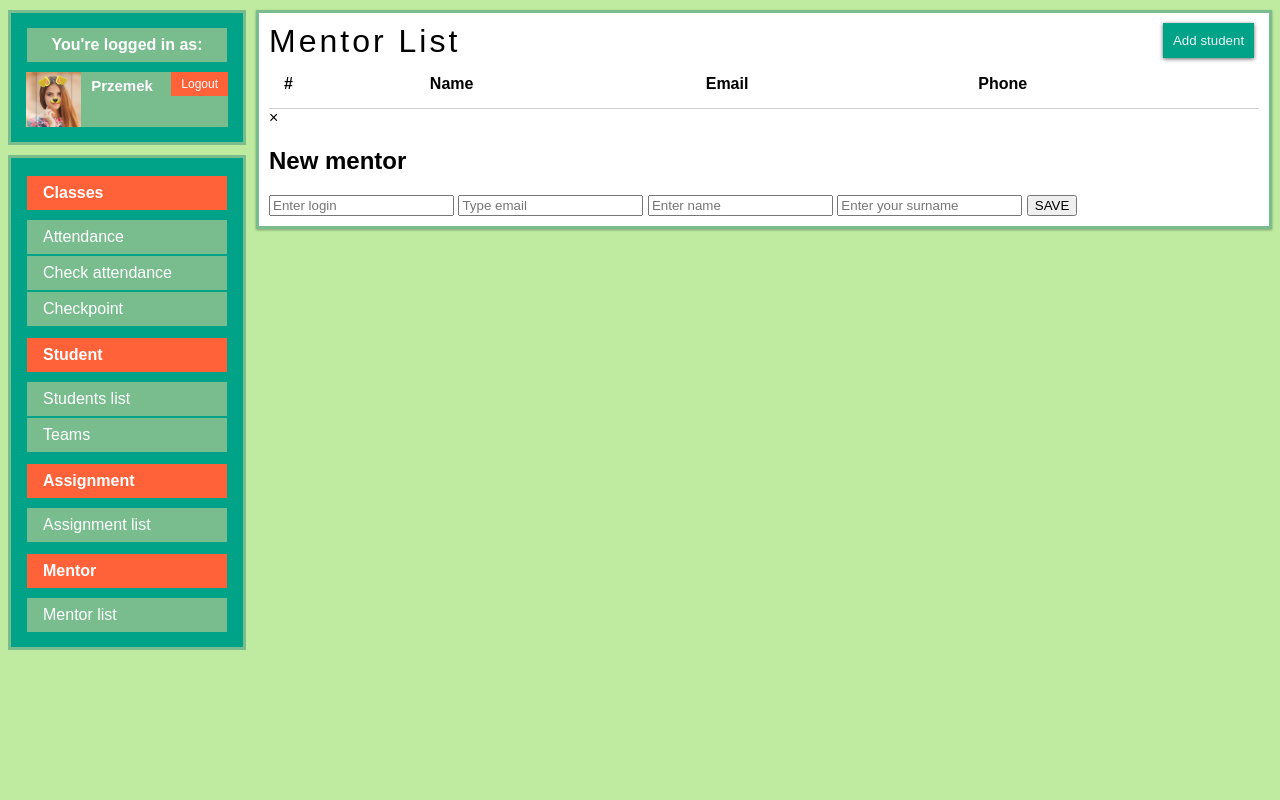
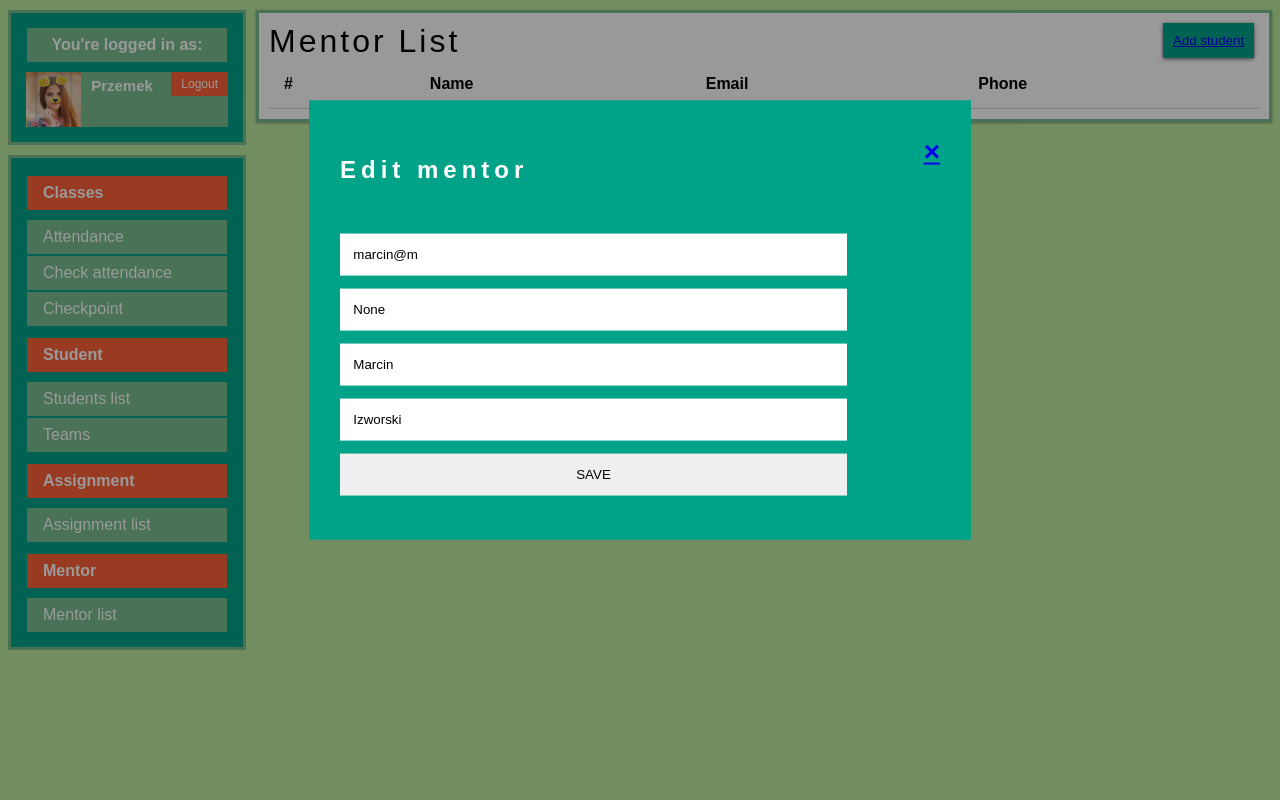
Before and after one commit to bexpe/python_ccms, a Flask app: page /edit/1 in a window 1280 px wide. Run offline with Flask 2, Linux system fonts and the light colour scheme; data comes from the database, SQL or seed files in the repository; lists and menus that the app fills with data are empty; some web fonts are replaced.

Commit message:
display mentor modals

```diff
--- a/main.py
+++ b/main.py
@@ -43,16 +43,16 @@ def mentor_list():
     return render_template('mentor_list.html', mentors=Mentor.get_list_of_mentors())
 
 @app.route('/edit/<int:user_id>')
-def edit(user_id):
-    return render_template('edit.html')
+def edit_mentor(user_id):
+    return render_template('edit.html', person=Mentor.get_mentor_by_id(user_id))
 
-@app.route('/add/<int:user_id>')
-def add(user_id):
-    return render_template('edit.html')
+@app.route('/add.html')
+def add_mentor():
+    return render_template('add.html')
 
 @app.route('/details/<int:user_id>')
-def details(user_id):
-    return render_template('edit.html', Mentor.get_mentor_by_id(user_id))
+def details_mentor(user_id):
+    return render_template('details.html', person=Mentor.get_mentor_by_id(user_id))
 
 if __name__ == "__main__":
     check_run_args()
--- a/static/forms.css
+++ b/static/forms.css
@@ -58,7 +58,7 @@
 
 /* The Modal (background) */
 .modal {
-    display: none; /* Hidden by default */
+    /*display: none; !* Hidden by default *!*/
     position: fixed; /* Stay in place */
     z-index: 1; /* Sit on top */
     left: 0;
--- a/templates/edit.html
+++ b/templates/edit.html
@@ -1,19 +1,24 @@
 {% extends "mentor_list.html" %}
 {% block edit %}
-<!-- The Modal -->
-<div id="add_mentor_Modal" class="modal">
-
+<div id="edit_Modal" class="modal">
   <!-- Modal content -->
   <div class="modal-content">
       <form class="newStudent">
-        <span class="close_add_mentor">&times;</span>
-        <h1>New mentor</h1>
-        <input type="text" id="input-login_add_mentor" placeholder="Enter login " onchange="validateContactData(this)">
-        <input type="email" id="input-email_add_mentor" placeholder="Type email " onchange="validateContactData(this)">
-        <input type="text" id="input-firstName_add_mentor" placeholder="Enter name " onchange="validateContactData(this)">
-        <input type="text" id="input-surname_add_mentor" placeholder="Enter your surname " onchange="validateContactData(this)">
-        <input type="submit" value="SAVE" id="input-save_add_mentor" onclick="sendMessage()">
-
+        <span class="close_edit"><a href="{{ url_for('mentor_list') }} ">&times;</a></span>
+        <h1>Edit mentor</h1>
+        <input type="text" id="input-login_edit" placeholder="Enter login " onchange="validateContactData(this)"
+               {% if person.login %}
+               value="{{ person.login }}"
+               {% endif %}
+        >
+        <input type="email" id="input-email_edit" placeholder="Type email " onchange="validateContactData(this)"
+               {% if person.name !="None" %}
+               value="{{ person.email }}"
+               {% endif %}
+        >
+        <input type="text" id="input-firstName_edit" placeholder="Enter name " onchange="validateContactData(this)" value="{{ person.name }}">
+        <input type="text" id="input-surname_edit" placeholder="Enter your surname " onchange="validateContactData(this)" value="{{ person.surname }}">
+        <input type="submit" value="SAVE" id="input-save_edit" onclick="sendMessage()">
       </form>
   </div>
 </div>
--- a/templates/layout.html
+++ b/templates/layout.html
@@ -5,6 +5,7 @@
     <meta name="description" content="Codecool CCMS by STEFAN team">
     <title>Codecool CCMS</title>
     <link rel="stylesheet" type="text/css" href="../static/style.css">
+    <link rel="stylesheet" type="text/css" href="../static/forms.css">
     <link href="https://fonts.googleapis.com/css?family=Metrophobic" rel="stylesheet">
 </head>
 <body>
--- a/templates/mentor_list.html
+++ b/templates/mentor_list.html
@@ -4,7 +4,7 @@
 
             <table>
                 <caption>Mentor List
-                    <button type="button" class="buttons" name="add_student" onclick="buttonclick(this.name)">Add student</button>
+                    <button type="button" class="buttons" name="add_student" onclick="buttonclick(this.name)"> <a href="{{ url_for('add_mentor') }}">Add student</a></button>
                 </caption>
                 <thead>
                 <tr>
@@ -26,9 +26,8 @@
                     <td>{{ person.phone }}</td>
                     <td>
                         <span class="buttons">
-                            <button type="button" name="details"><a href="{{ url_for('details', user_id=person.user_id) }}">Details</a></button>
-                            <button type="button" name="edit" onclick="buttonclick(this.name)"><a href="{{ url_for('edit', user_id=person.user_id) }}">Edit</a></button>
-                            <button type="button" name="add_to_team" onclick="buttonclick(this.name)"><a href="{{ url_for('add', user_id=person.user_id) }}">Add to team</a></button>
+                            <button type="button" name="details"><a href="{{ url_for('details_mentor', user_id=person.user_id) }}">Details</a></button>
+                            <button type="button" name="edit" onclick="buttonclick(this.name)"><a href="{{ url_for('edit_mentor', user_id=person.user_id) }}">Edit</a></button>
                         </span>
                     </td>
 
@@ -39,52 +38,7 @@
             </table>
             {% block edit %}{% endblock %}
 
-            <!--<div id="details_Modal" class="modal">-->
 
-              <!--&lt;!&ndash; Modal content &ndash;&gt;-->
-              <!--<div class="modal-content">-->
-                  <!--<div class="main_container" id="details">-->
-                    <!--<span class="close_details">&times;</span>-->
-                    <!--<h1>Mentor's details</h1>-->
-                    <!--<table>-->
-                    <!--<caption>-->
-                        <!--Jon Doe-->
-                    <!--<span class="buttons">-->
-                        <!--<button type="button" onclick="confirmAlert()"> Remove mentor </button>-->
-                    <!--</span>-->
-                    <!--</caption>-->
-                    <!--<tr>-->
-                        <!--<td>Email:</td>-->
-                        <!--<td>Jon@doe.com</td>-->
-                    <!--</tr>-->
-                    <!--<tr>-->
-                        <!--<td>Adress:</td>-->
-                        <!--<td>Somewhere Str 21/12 Kraków</td>-->
-                    <!--</tr>-->
-                    <!--<tr>-->
-                        <!--<td>Phone number:</td>-->
-                        <!--<td>48-123-456-789  </td>-->
-                    <!--</tr>-->
-
-                    <!--</table>-->
-                   <!--</div>-->
-              <!--</div>-->
-            <!--</div>-->
-
-            <!--<div id="edit_Modal" class="modal">-->
-              <!--&lt;!&ndash; Modal content &ndash;&gt;-->
-              <!--<div class="modal-content">-->
-                  <!--<form class="newStudent">-->
-                    <!--<span class="close_edit">&times;</span>-->
-                    <!--<h1>Edit mentor</h1>-->
-                    <!--<input type="text" id="input-login_edit" placeholder="Enter login " onchange="validateContactData(this)" value="mar.izw">-->
-                    <!--<input type="email" id="input-email_edit" placeholder="Type email " onchange="validateContactData(this)" value="marcin.izworski@codecool.com">-->
-                    <!--<input type="text" id="input-firstName_edit" placeholder="Enter name " onchange="validateContactData(this)" value="Marcin">-->
-                    <!--<input type="text" id="input-surname_edit" placeholder="Enter your surname " onchange="validateContactData(this)" value="Izworski">-->
-                    <!--<input type="submit" value="SAVE" id="input-save_edit" onclick="sendMessage()">-->
-                  <!--</form>-->
-              <!--</div>-->
-            <!--</div>-->
 
         <!--</section>-->
     <!--</div>-->
```
Also changed, not shown: templates/add.html (added, +20 -0 lines), templates/details.html (added, +35 -0 lines).
